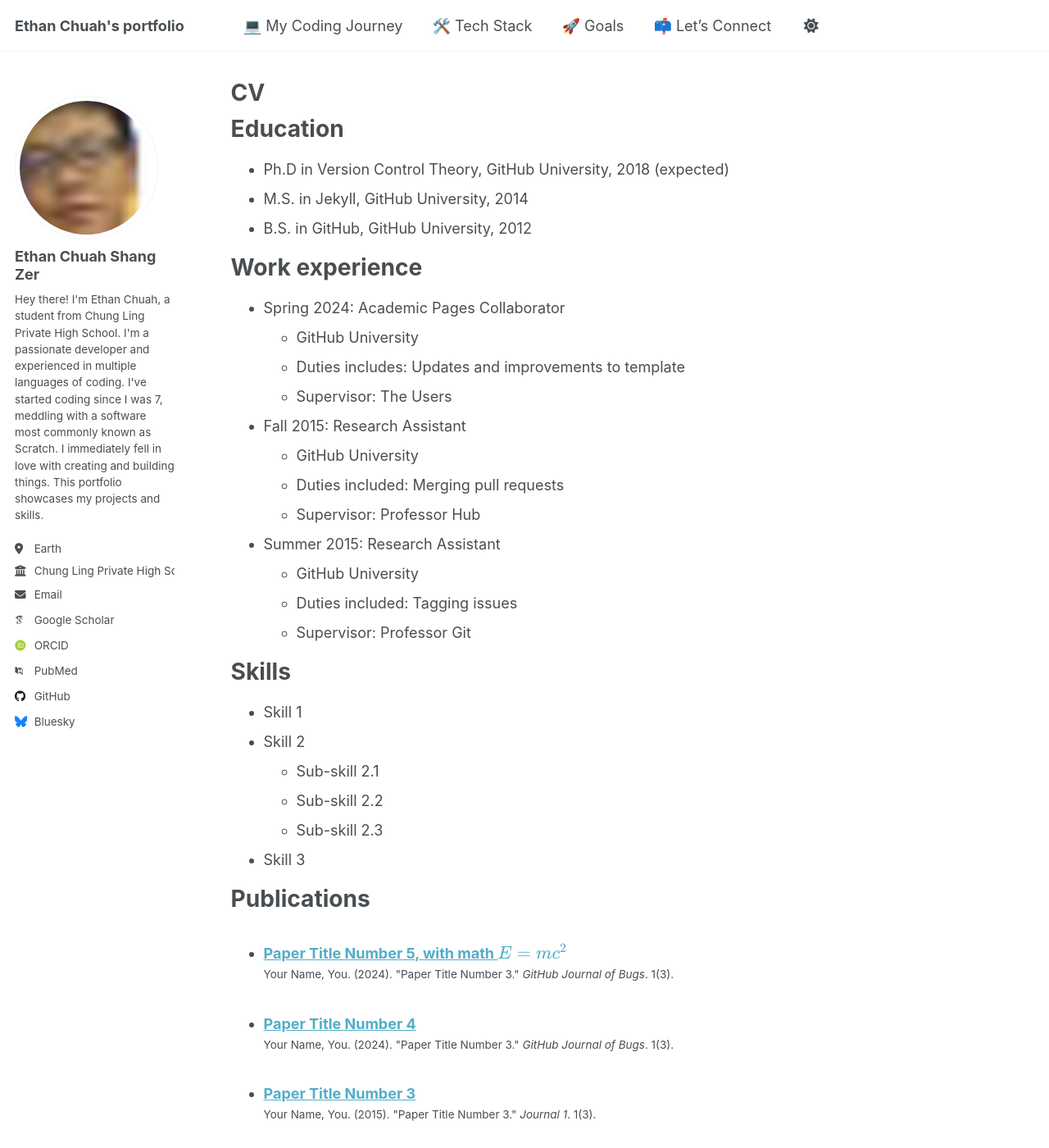
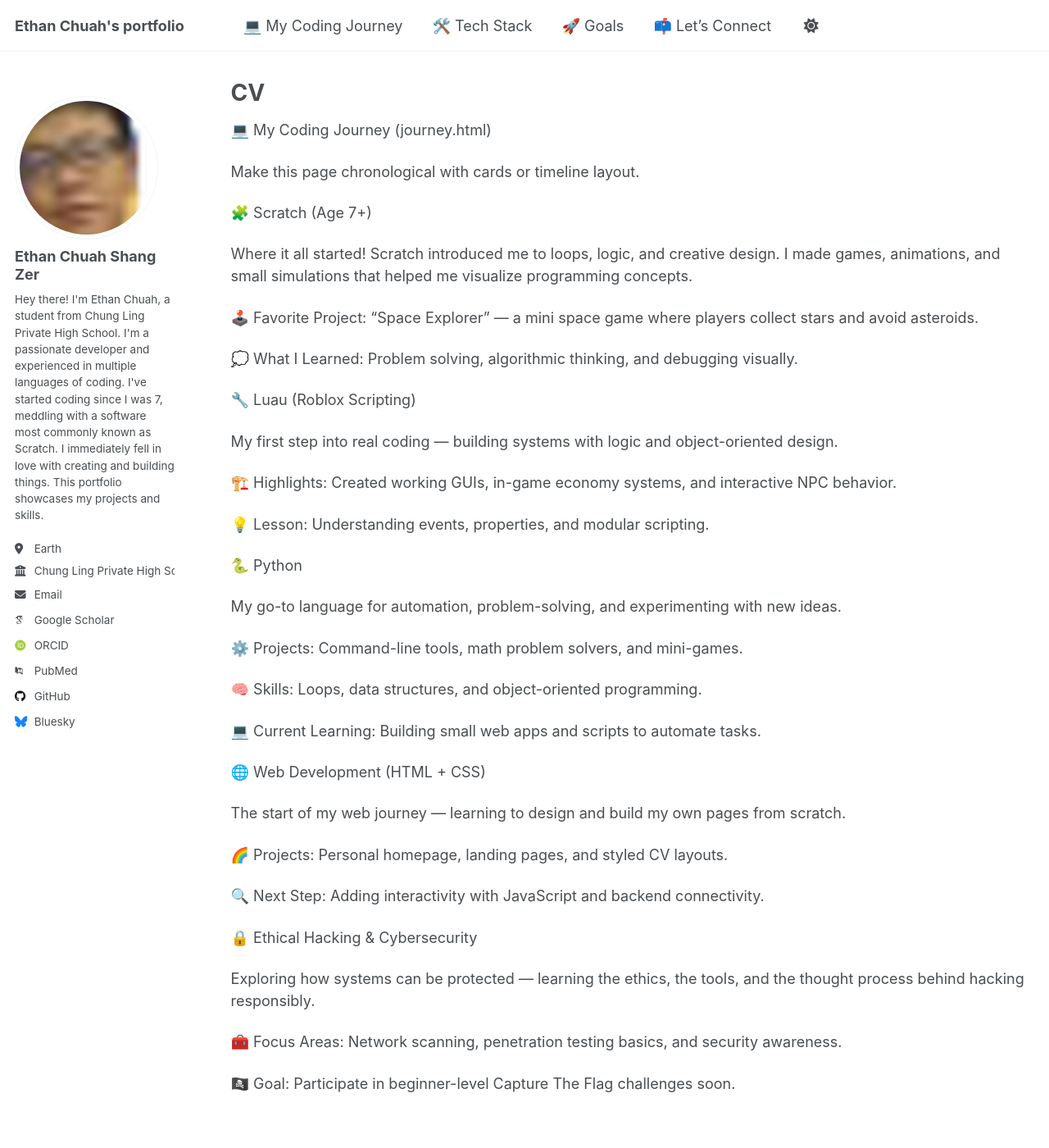
Before and after one commit to EthanChuah1234/ethanchuah1234.github.io, a Jekyll site: the page built from _pages/coding.md, in a window 1280 px wide and 1400 px high. Shown: the whole window at 82% size. Built offline with Jekyll 4.4.1, drawn with Linux system fonts in a browser that asks for light colours; some web fonts are replaced; a script that is not in the unit is left out; some of the changed text lies outside the part shown.

```diff
--- a/_pages/coding.html
+++ b/_pages/coding.html
@@ -5,6 +5,9 @@ permalink: /Coding/
 author_profile: true
 ---
 
+
+
+
 {% include base_path %}
 
 
--- /dev/null
+++ b/_pages/coding.md
@@ -0,0 +1,56 @@
+---
+layout: archive
+title: "CV"
+permalink: /cv/
+author_profile: true
+redirect_from:
+  - /resume
+---
+
+{% include base_path %}
+
+💻 My Coding Journey (journey.html)
+
+Make this page chronological with cards or timeline layout.
+
+🧩 Scratch (Age 7+)
+
+Where it all started! Scratch introduced me to loops, logic, and creative design. I made games, animations, and small simulations that helped me visualize programming concepts.
+
+🕹️ Favorite Project: “Space Explorer” — a mini space game where players collect stars and avoid asteroids.
+
+💭 What I Learned: Problem solving, algorithmic thinking, and debugging visually.
+
+🔧 Luau (Roblox Scripting)
+
+My first step into real coding — building systems with logic and object-oriented design.
+
+🏗️ Highlights: Created working GUIs, in-game economy systems, and interactive NPC behavior.
+
+💡 Lesson: Understanding events, properties, and modular scripting.
+
+🐍 Python
+
+My go-to language for automation, problem-solving, and experimenting with new ideas.
+
+⚙️ Projects: Command-line tools, math problem solvers, and mini-games.
+
+🧠 Skills: Loops, data structures, and object-oriented programming.
+
+💻 Current Learning: Building small web apps and scripts to automate tasks.
+
+🌐 Web Development (HTML + CSS)
+
+The start of my web journey — learning to design and build my own pages from scratch.
+
+🌈 Projects: Personal homepage, landing pages, and styled CV layouts.
+
+🔍 Next Step: Adding interactivity with JavaScript and backend connectivity.
+
+🔒 Ethical Hacking & Cybersecurity
+
+Exploring how systems can be protected — learning the ethics, the tools, and the thought process behind hacking responsibly.
+
+🧰 Focus Areas: Network scanning, penetration testing basics, and security awareness.
+
+🏴‍☠️ Goal: Participate in beginner-level Capture The Flag challenges soon.
--- a/_pages/cv.md
+++ /dev/null
@@ -1,64 +0,0 @@
----
-layout: archive
-title: "CV"
-permalink: /cv/
-author_profile: true
-redirect_from:
-  - /resume
----
-
-{% include base_path %}
-
-Education
-======
-* Ph.D in Version Control Theory, GitHub University, 2018 (expected)
-* M.S. in Jekyll, GitHub University, 2014
-* B.S. in GitHub, GitHub University, 2012
-
-Work experience
-======
-* Spring 2024: Academic Pages Collaborator
-  * GitHub University
-  * Duties includes: Updates and improvements to template
-  * Supervisor: The Users
-
-* Fall 2015: Research Assistant
-  * GitHub University
-  * Duties included: Merging pull requests
-  * Supervisor: Professor Hub
-
-* Summer 2015: Research Assistant
-  * GitHub University
-  * Duties included: Tagging issues
-  * Supervisor: Professor Git
-
-Skills
-======
-* Skill 1
-* Skill 2
-  * Sub-skill 2.1
-  * Sub-skill 2.2
-  * Sub-skill 2.3
-* Skill 3
-
-Publications
-======
-  <ul>{% for post in site.publications reversed %}
-    {% include archive-single-cv.html %}
-  {% endfor %}</ul>
-
-Talks
-======
-  <ul>{% for post in site.talks reversed %}
-    {% include archive-single-talk-cv.html  %}
-  {% endfor %}</ul>
-
-Teaching
-======
-  <ul>{% for post in site.teaching reversed %}
-    {% include archive-single-cv.html %}
-  {% endfor %}</ul>
-
-Service and leadership
-======
-* Currently signed in to 43 different slack teams
```
Also changed, not shown: _pages/about.md (+3 -58 lines), _publications/2009-10-01-paper-title-number-1.md (+1 -1 lines).
